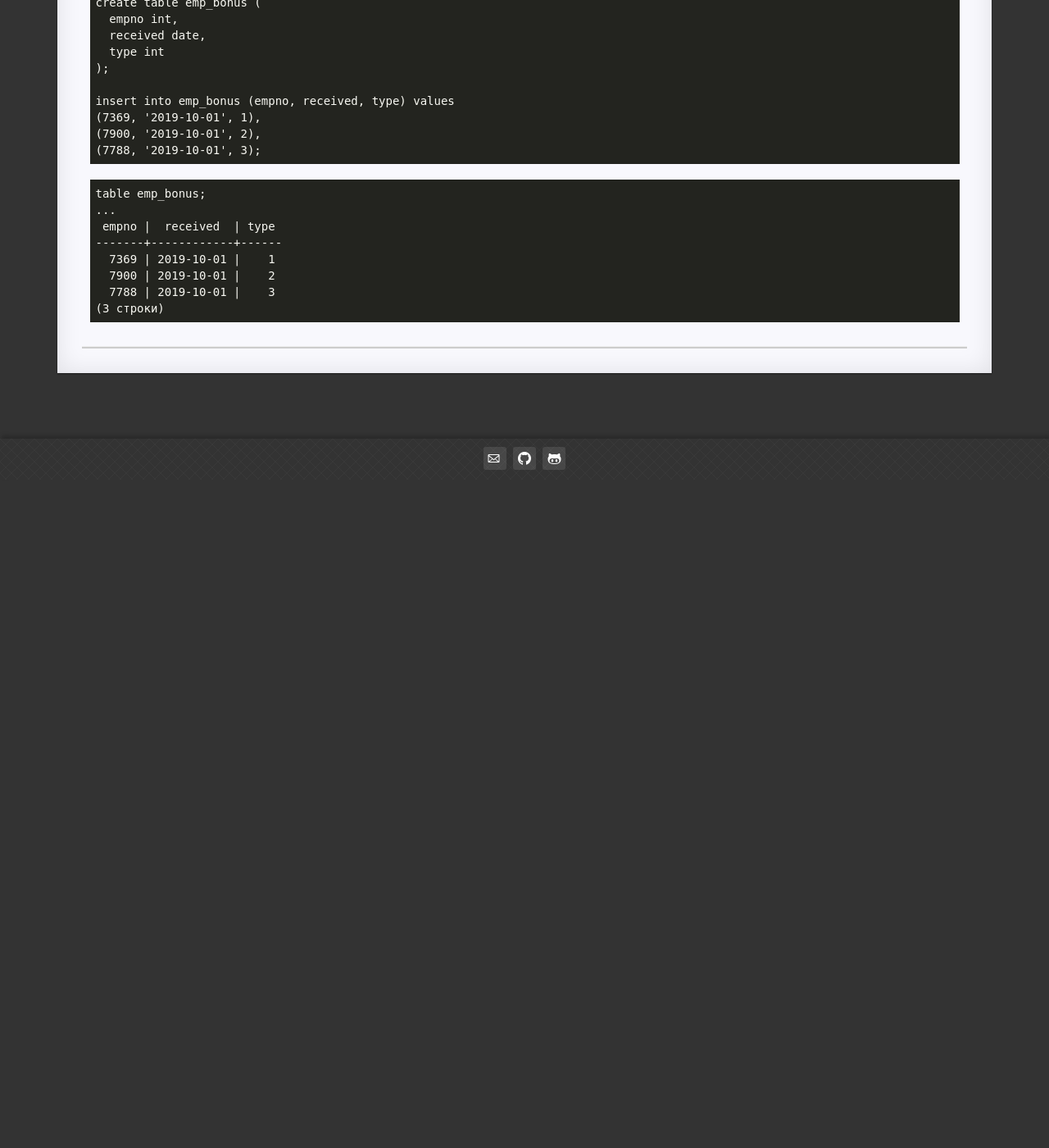
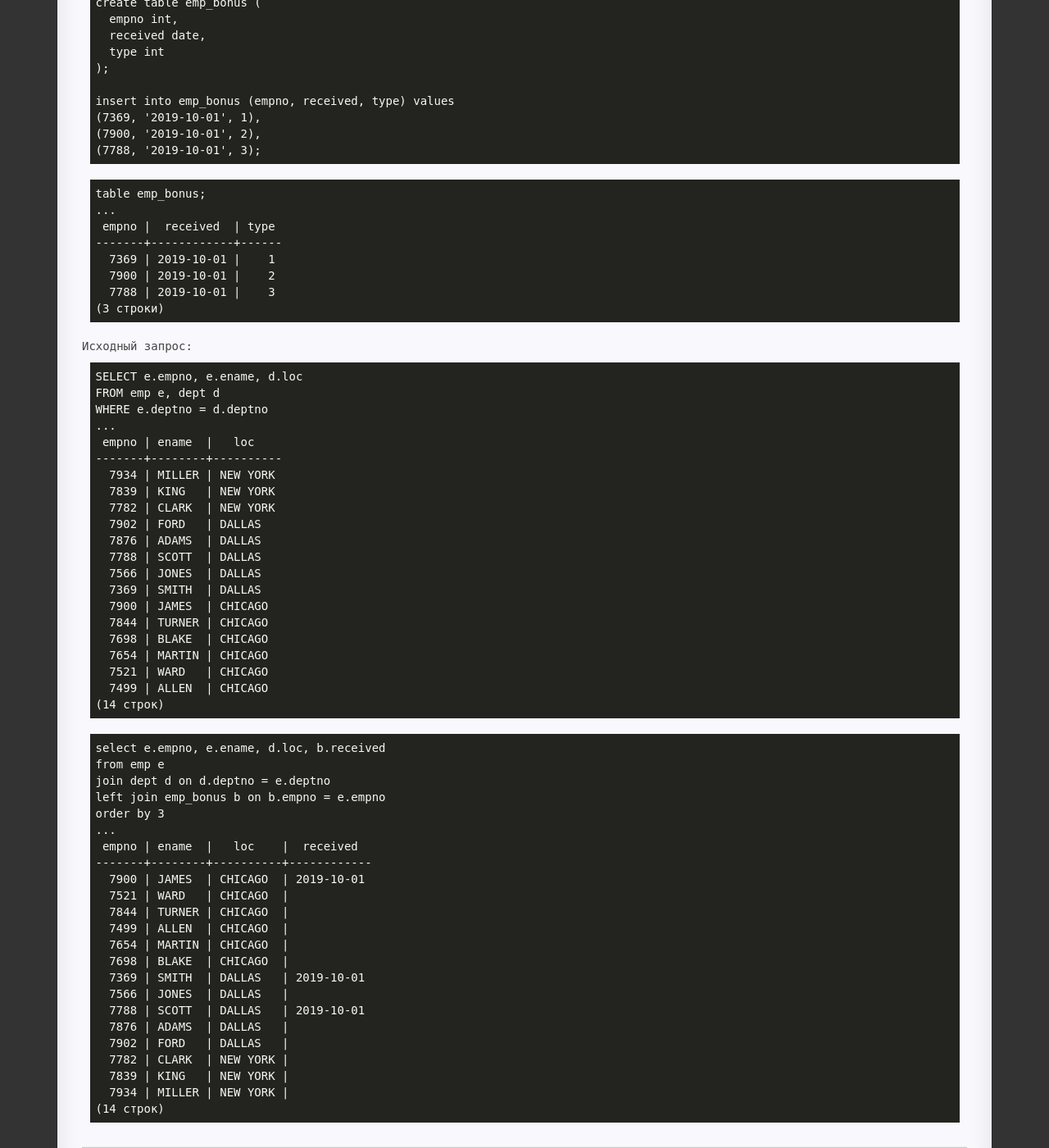
Before and after one commit to Avis20/avis20.github.io, a Jekyll site: the page built from _posts/2019-10-27-sql-cookbook.md, in a window 1280 px wide and 1400 px high, scrolled down 13401 px. Shown: the whole window at 82% size. Built offline with Jekyll 4.4.1, drawn with Linux system fonts in a browser that asks for light colours; before the commit the page ends 13986 px from its top, so only the background shows below that.

```diff
--- a/_posts/2019-10-27-sql-cookbook.md
+++ b/_posts/2019-10-27-sql-cookbook.md
@@ -718,3 +718,54 @@ table emp_bonus;
   7788 | 2019-10-01 |    3
 (3 строки)
 </code></pre>
+
+Исходный запрос:
+<pre><code class="shell">
+SELECT e.empno, e.ename, d.loc
+FROM emp e, dept d
+WHERE e.deptno = d.deptno
+...
+ empno | ename  |   loc
+-------+--------+----------
+  7934 | MILLER | NEW YORK
+  7839 | KING   | NEW YORK
+  7782 | CLARK  | NEW YORK
+  7902 | FORD   | DALLAS
+  7876 | ADAMS  | DALLAS
+  7788 | SCOTT  | DALLAS
+  7566 | JONES  | DALLAS
+  7369 | SMITH  | DALLAS
+  7900 | JAMES  | CHICAGO
+  7844 | TURNER | CHICAGO
+  7698 | BLAKE  | CHICAGO
+  7654 | MARTIN | CHICAGO
+  7521 | WARD   | CHICAGO
+  7499 | ALLEN  | CHICAGO
+(14 строк)
+</code></pre>
+
+<pre><code class="shell">
+select e.empno, e.ename, d.loc, b.received
+from emp e
+join dept d on d.deptno = e.deptno
+left join emp_bonus b on b.empno = e.empno
+order by 3
+...
+ empno | ename  |   loc    |  received
+-------+--------+----------+------------
+  7900 | JAMES  | CHICAGO  | 2019-10-01
+  7521 | WARD   | CHICAGO  |
+  7844 | TURNER | CHICAGO  |
+  7499 | ALLEN  | CHICAGO  |
+  7654 | MARTIN | CHICAGO  |
+  7698 | BLAKE  | CHICAGO  |
+  7369 | SMITH  | DALLAS   | 2019-10-01
+  7566 | JONES  | DALLAS   |
+  7788 | SCOTT  | DALLAS   | 2019-10-01
+  7876 | ADAMS  | DALLAS   |
+  7902 | FORD   | DALLAS   |
+  7782 | CLARK  | NEW YORK |
+  7839 | KING   | NEW YORK |
+  7934 | MILLER | NEW YORK |
+(14 строк)
+</code></pre>
```
